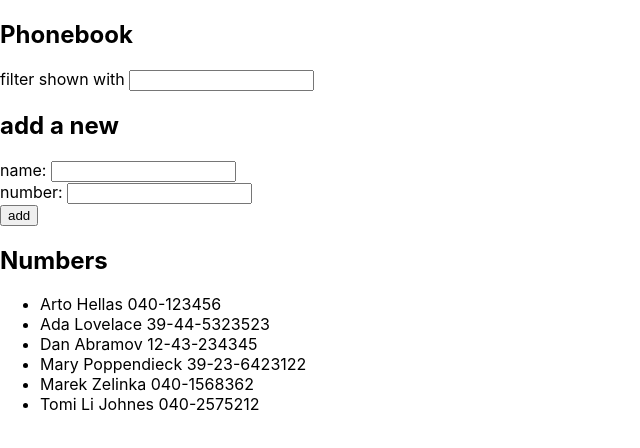
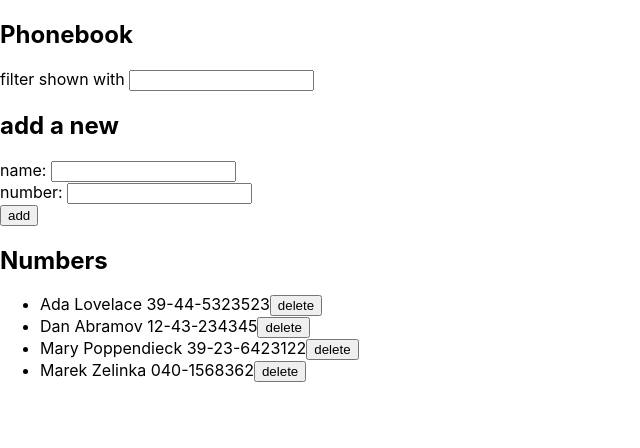
Before and after one commit to marekzelinka/phonebook, a React (Create React App) app in the folder frontend/: page / in a window 1280 px wide. Shown: the top 448 px of the page, without its empty margins (0-640 px from the left). Built offline with nearby package versions, Linux system fonts and the light colour scheme; data requests are answered from the project's data file.

Commit message:
finish step9

```diff
--- a/frontend/db.json
+++ b/frontend/db.json
@@ -1,10 +1,5 @@
 {
   "persons": [
-    {
-      "name": "Arto Hellas",
-      "number": "040-123456",
-      "id": 1
-    },
     {
       "name": "Ada Lovelace",
       "number": "39-44-5323523",
@@ -24,11 +19,6 @@
       "name": "Marek Zelinka",
       "number": "040-1568362",
       "id": 5
-    },
-    {
-      "name": "Tomi Li Johnes",
-      "number": "040-2575212",
-      "id": 6
     }
   ]
 }
--- a/frontend/src/components/App.js
+++ b/frontend/src/components/App.js
@@ -1,9 +1,9 @@
 import { useEffect, useState } from 'react'
-import axios from 'axios'
 import Filter from './Filter'
 import AddPersonForm from './AddPersonForm'
 import PersonList from './PersonList'
 import personsService from 'services/persons'
+import PersonItem from './PersonItem'
 
 const App = () => {
   const [persons, setPersons] = useState([])
@@ -43,6 +43,17 @@ const App = () => {
     })
   }
 
+  const deletePerson = (id) => {
+    const personToDelete = persons.find((person) => person.id === id)
+    if (!window.confirm(`Delete ${personToDelete.name}?`)) {
+      return
+    }
+
+    personsService.delete(id).then(() => {
+      setPersons((persons) => persons.filter((person) => person.id !== id))
+    })
+  }
+
   return (
     <div>
       <h2>Phonebook</h2>
@@ -56,7 +67,16 @@ const App = () => {
         onNumberChange={setNewNumber}
       />
       <h2>Numbers</h2>
-      <PersonList persons={personsToShow} />
+      <PersonList
+        persons={personsToShow}
+        renderPerson={(person) => (
+          <PersonItem
+            key={person.name + person.number}
+            person={person}
+            onDelete={deletePerson}
+          />
+        )}
+      />
     </div>
   )
 }
--- /dev/null
+++ b/frontend/src/components/PersonItem.js
@@ -0,0 +1,8 @@
+const PersonItem = ({ person, onDelete }) => (
+  <li key={person.name}>
+    {person.name} {person.number}
+    <button onClick={() => onDelete(person.id)}>delete</button>
+  </li>
+)
+
+export default PersonItem
--- a/frontend/src/components/PersonList.js
+++ b/frontend/src/components/PersonList.js
@@ -1,15 +1,5 @@
-const PersonItem = ({ person }) => (
-  <li key={person.name}>
-    {person.name} {person.number}
-  </li>
-)
-
-const PersonList = ({ persons }) => (
-  <ul>
-    {persons.map((person, index) => (
-      <PersonItem key={person.name + index} person={person} />
-    ))}
-  </ul>
+const PersonList = ({ persons, renderPerson }) => (
+  <ul>{persons.map((person) => renderPerson(person))}</ul>
 )
 
 export default PersonList
--- a/frontend/src/services/persons.js
+++ b/frontend/src/services/persons.js
@@ -9,6 +9,9 @@ const personsService = {
   create: (newObj) => {
     return axios.post(baseUrl, newObj).then((res) => res.data)
   },
+  delete: (id) => {
+    return axios.delete(`${baseUrl}/${id}`).then((res) => res.data)
+  },
 }
 
 export default personsService
```
